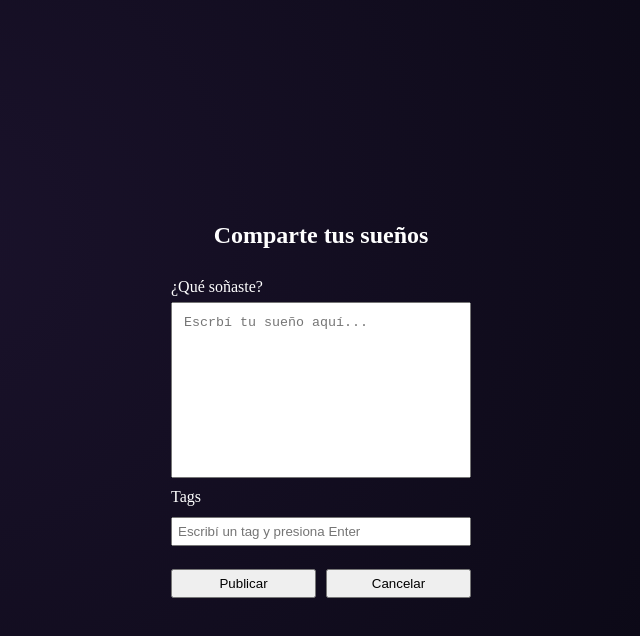
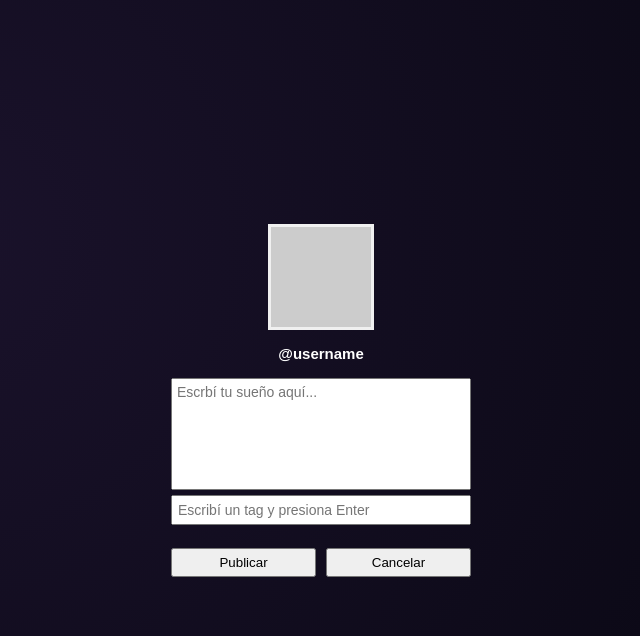
Before and after one commit to ari-pz/dreamlog, a plain HTML site: page frontend/newpost.html in a window 1280 px wide. Shown: the whole page, without its empty margins (319-959 px from the left). Drawn offline with Linux system fonts and the light colour scheme.

Commit message:
Agrego contenedor para el perfil del usuario

```diff
--- a/frontend/newpost.css
+++ b/frontend/newpost.css
@@ -16,11 +16,6 @@
   background-image: radial-gradient(circle at 20% 30%, rgb(26, 18, 43), rgb(10, 8, 20) 80%);
 }
 
-.h2-form{
-  text-align: center;
-  font-size: 24px;
-  color: white;
-}
 .newpost-container{
   width: 300px;
 }
@@ -28,26 +23,38 @@
   display: flex;
   flex-direction: column;
 }
-.newpost-label{
-  margin-top: 10px;
-  margin-bottom: 6px;
+
+/* PROFILE */
+.user-profile {
+  display: flex;
+  flex-direction: column;
+  align-items: center;
+}
+.icon-profile {
+  width: 100px;
+  height: 100px;
+  background-color: #ccc;  /*TEMPORAL*/
+  border: 3px solid #f0f0f0;
+}
+.username {
+  font-size: 15px;
+  font-weight: bold;
   color: white;
-}
-.newpost-input{
-  margin-top: 5px;
-  padding: 5px;
+  text-align: center;
   font-family: Arial, sans-serif;
 }
+
+/* TEXTAREA */
 .post-textarea {
-  height: 150px;
-  padding: 12px;
+  height: 100px;
+  padding: 5px;
   resize: none;
+  font-family: Arial, sans-serif;
+  font-size: 14px;
 }
 
 
-
 /* BUTTONS */
-
 .newpost-button{
   margin-top: 15px;
   width: 50%;
@@ -59,6 +66,7 @@
   text-align: center;
 }
 
+
 /* TAGS */
 
 .tags-wrapper {
@@ -66,18 +74,22 @@
   flex-direction: column;
   gap: 8px;
 }
-
+.tags-input{
+  margin-top: 5px;
+  padding: 5px;
+  font-family: Arial, sans-serif;
+  font-size: 14px;
+}
 #tagsContainer {
   display: flex;
   flex-wrap: wrap;
   gap: 6px;
 }
-
 .tag {
   background-color: #4c0240;
   color: white;
-
   padding: 4px 8px;
   border-radius: 12px;
   font-size: 12px;
+  font-family: Arial, sans-serif;
 }
--- a/frontend/newpost.html
+++ b/frontend/newpost.html
@@ -3,34 +3,32 @@
 <head>
   <meta charset="UTF-8">
   <meta name="viewport" content="width=device-width, initial-scale=1.0">
-  <title>DreamLog</title>
+  <title>Dreamlog - Nuevo Sueño</title>
   <link rel="stylesheet" href="newpost.css">
 </head>
 
 <body class="body-form">
   <main class="newpost-container">
-    <h2 class="h2-form">Comparte tus sueños</h2>
-      <form class="newpost-form">
+
+    <div class="user-profile">
+      <div class="icon-profile"></div>
+    </div>
+    <p class="username">@username<p/>
 
 
-	  <label class="newpost-label">¿Qué soñaste?</label>
+    <form class="newpost-form">
       <textarea class="post-textarea" placeholder="Escrbí tu sueño aquí..."></textarea>
-
-	  <label class="newpost-label">Tags</label>
       <div class="tags-wrapper">
-	    <input class="newpost-input" id="tagField" placeholder="Escribí un tag y presiona Enter">
+        <input class="tags-input" id="tagField" placeholder="Escribí un tag y presiona Enter">
         <div id="tagsContainer"></div>
       </div>
-
-
       <div class="button-container">
    	<button class="newpost-button">Publicar</button>
         <button class="newpost-button">Cancelar</button>
       </div>
-
-
     </form>
   </main>
+
 
   <script>
     const tagField = document.getElementById("tagField");
```
Lines whose indentation alone changed are shown as unchanged.
